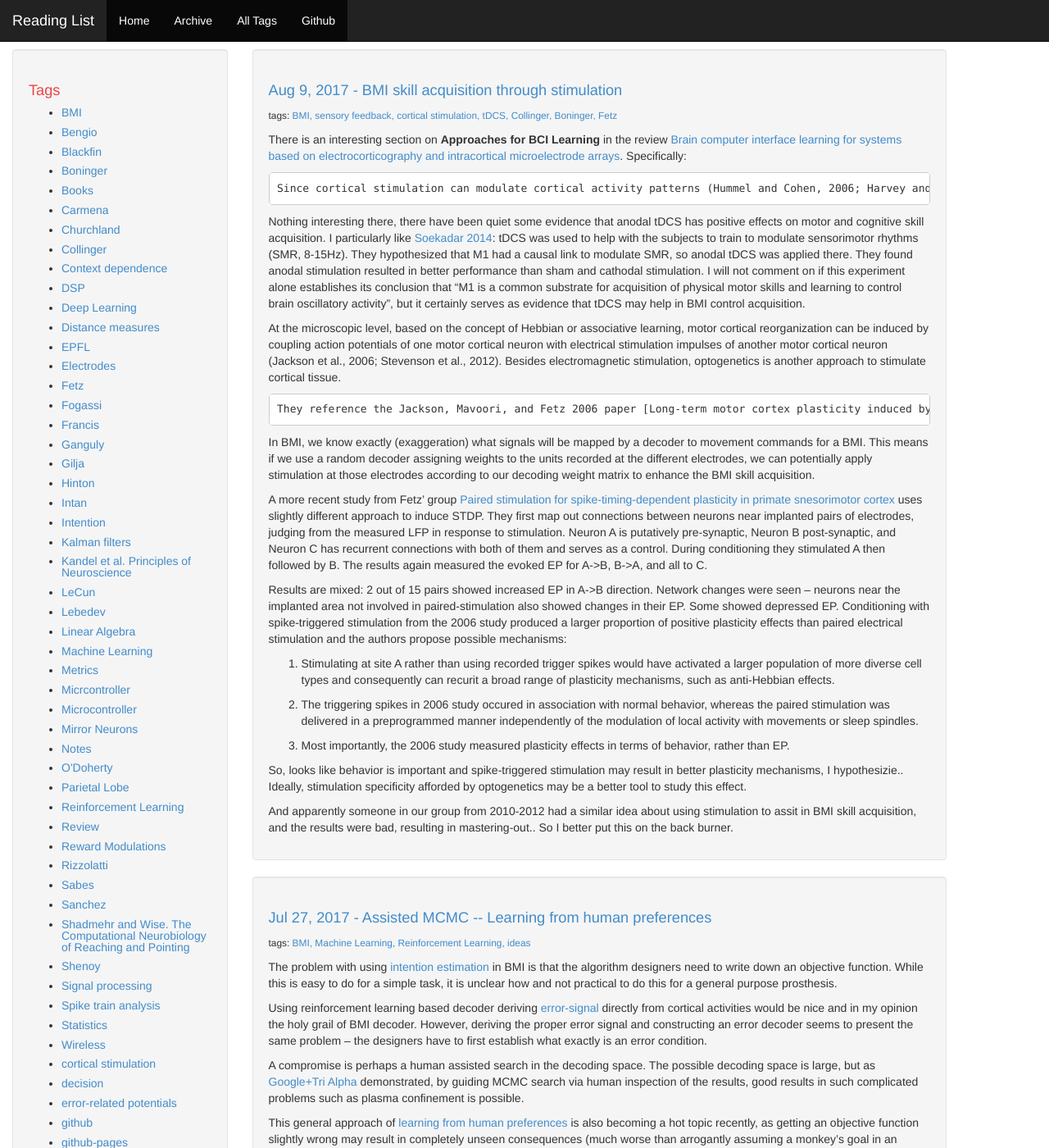
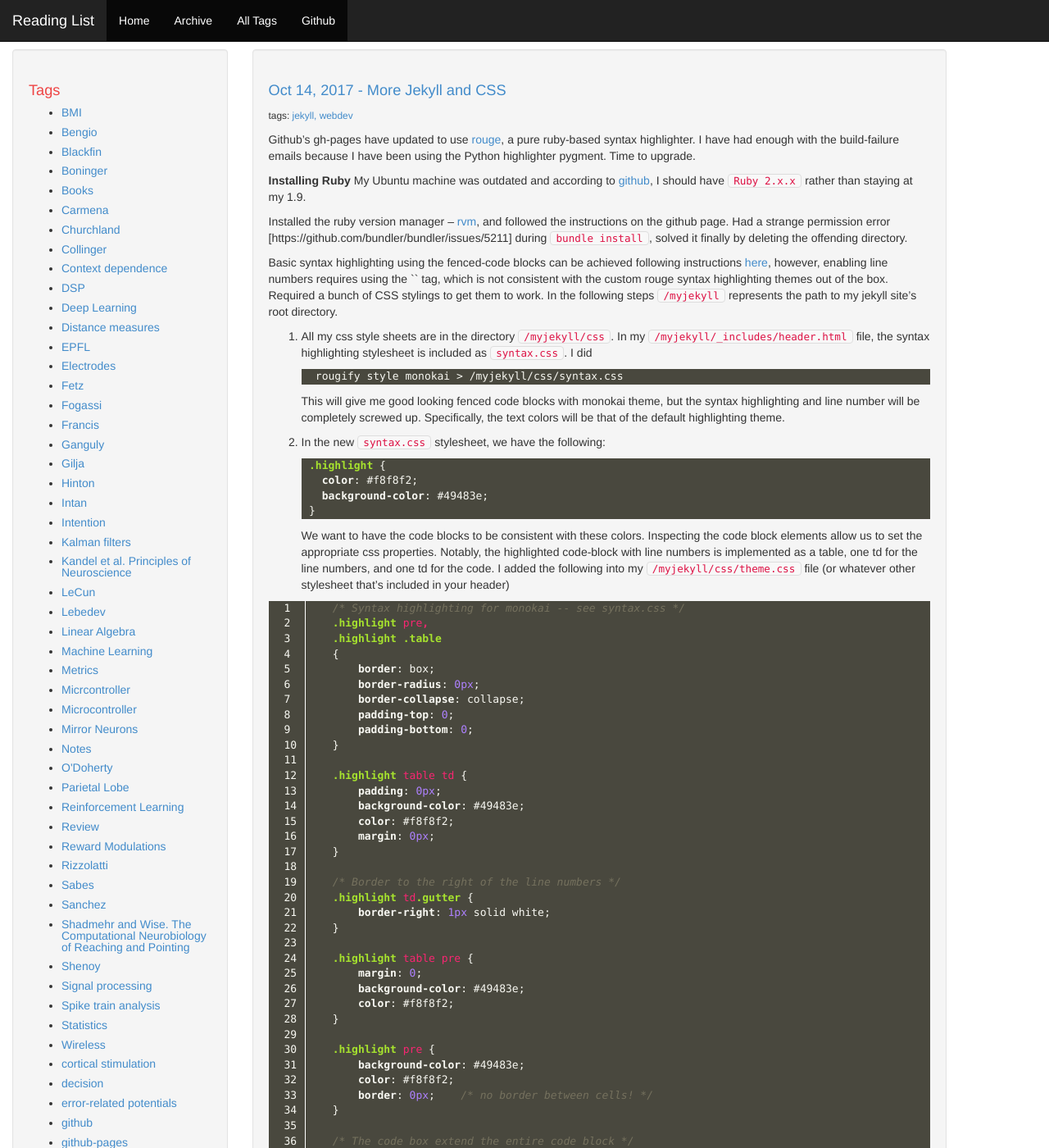
Before and after one commit to allenyin/reading_list, a Jekyll site: the page built from index.html, in a window 1280 px wide and 1400 px high. Shown: the whole window at 82% size. Built offline with Jekyll 4.4.1, drawn with Linux system fonts in a browser that asks for light colours; formulas are drawn with MathJax 3; the list of posts is cut into pages by our own code; some of the changed text lies outside the part shown.

Commit message:
Updated syntax highlighting to rouge. Updated syntax highlighting css config to look gucci

````diff
--- /dev/null
+++ b/Gemfile
@@ -0,0 +1,2 @@
+source 'https://rubygems.org'
+gem 'github-pages', group: :jekyll_plugins
--- a/_config.yml
+++ b/_config.yml
@@ -27,11 +27,20 @@ comments: false
 permalink: /:year/:month/:title
 paginate: 20
 
-highlighter: pygments
+highlighter: rouge
 markdown: kramdown
 kramdown:
-    input: GFM
-redcarpet:
-  extensions: ["no_intra_emphasis", "fenced_code_blocks", "autolink", "tables", "with_toc_data", "strikethrough"]
+    #input: GFM
+    auto_ids: true
+    syntax_highlighter: rouge
+
+    # Options taken from https://github.com/jekyll/jekyll/issues/4619
+    #syntax_highlighter_opts:
+    #    css_class: 'highlight'
+    #    span:
+    #        line_numbers: false
+    #    block:
+    #        line_numbers: true
+    #        start_line: 1
 
 exclude: ['README.md', 'LICENSE']
--- /dev/null
+++ b/_posts/2017-10-14-chiSquare.md
@@ -0,0 +1,44 @@
+---
+layout: post
+title: "Chi-squared post-hoc test, and how trolly statistical testing is"
+date: 2017-10-14
+comments: false
+tags: [Statistics]
+---
+
+[Chi-squared test](https://en.wikipedia.org/wiki/Chi-squared_test) is any statistical hypothesis test wherein the sampling distribution of the test statistic is a chi-squared distribution when the null hypothesis is true. It is commonly used to determine whether there is a significant difference between the expected frequencies and the observed frequencies in one or more categories.
+
+The calculations for this test is fairly simple, [good examples](https://onlinecourses.science.psu.edu/statprogram/node/158), and is used to compare if the *proportions* of a category in a group is significantly different than *expected*.
+
+---------------------------
+On first look, the difference between ANOVA and Chi-squared is pretty [straight-forward](http://researchbasics.education.uconn.edu/anova_regression_and_chi-square/). ANOVA tries to identify whether the variances observed in a dependent variable can be explained by different flevels in categorical independent variables.
+
+*Do hours of sleep affect health?* (One-way ANOVA)
+
+*Do gender and hours of sleep affect health?* (Two-way ANOVA)
+
+Using ANOVA, we would survey a bunch of people about their hours of sleep, gender, and healthy. Suppose we divide hours of sleep into 3 levels, and the health score varies from 1:10. In one-way ANOVA, for example, we would get the mean and standard deviation of the health scores for people with low, medium, or high hours of sleep. Depending on the overlap between those distributions, we can either reject or fail to reject the hypothesis that hours of sleep affect health.
+
+Chi-squared can also be used to answer if there's a relationship between hours of sleep and health. We can build a contingency table where the columns are level of sleep, and the rows are level of health score. The chi-squared test would then tell us if the number of people in each cell is expected.
+
+Of course, we can also simply divide the health score into either high or low, and make a logistic regression where the independent variable is the hours of sleep.
+
+ANOVA is probably the most appropriate test here. Different people would give different answeres to the [same question](https://www.researchgate.net/post/Is_this_an_ANOVA_or_Chi-Square_problem). The point is that simply saying "chi-squared test deals with count data" is right and wrong at the same time. But I digress
+
+-----------------------------
+
+So, chi-squared test itself serves as an omnibus test like ANOVA, indicating whether the observed counts or cells in the contingency table are significantly different from expected. But it does not tell us which cell. In ANOVA, there is post-hoc testing, and MATLAB handles it very easily by passing the result from `anova1` or `anovan` into `multcompare`, which would further handle multiple comparison.
+
+In comparison, post-hoc chi-squared test is not as common -- MATLAB does not have one and it is not well-documented in other packages like SPSS.
+
+There are several methods [documented](http://pareonline.net/getvn.asp?v=20&n=8). My favorite, and probably most intuitive one is [residual method by *Beasley and Shumacker 1995*](http://www.soph.uab.edu/statgenetics/people/mbeasley/Beasley-Schumacker-1995-JXE-CTA.pdf). After the omnibus chi-squared test rejects null hypothesis, post-hoc steps include:
+
+1. Make the contingency table $$M$$ as in any Chi-squared test.
+
+2. Get the expected value $$E(i,j)$$ for each cell. If $$[i,j]$$ indexes the table $$M$$, then $$E(i,j)=(\sum_{i'}M(i',j))( \sum_{j'}M(i,j')) / n$$, where $$n=\sum_{i'}\sum_{j'}M(i',j')$$.
+
+3. Obtain standardized residuals for each cell: $$e(i,j)=\frac{M(i,j)-E(i,j)}{\sqrt{E(i,j)}}$$. These values are equivalent to the square root of each cell's chi-squared values.
+
+4. The standardized residuals follow a standard normal distribution. So we can obtain two-tailed or one-tailed pvalues from them. Multiple comparison procedure can be applied as usual to the resulting pvalues.
+
+MATLAB implementation [here](https://github.com/allenyin/util_scripts/blob/master/chi_squared.m).
--- /dev/null
+++ b/_posts/2017-10-14-jekyllChanges.md
@@ -0,0 +1,103 @@
+---
+layout: post
+title: "More Jekyll and CSS"
+date: 2017-10-14
+comments: false
+tags: [jekyll, webdev]
+---
+
+Github's gh-pages have updated to use [rouge](https://github.com/jneen/rouge), a pure ruby-based syntax highlighter. I have had enough with the build-failure emails because I have been using the Python highlighter pygment. Time to upgrade.
+
+**Installing Ruby**
+My Ubuntu machine was outdated and according to [github](https://help.github.com/articles/setting-up-your-github-pages-site-locally-with-jekyll/), I should have `Ruby 2.x.x` rather than staying at my 1.9.
+
+Installed the ruby version manager -- [rvm](https://github.com/rvm/ubuntu_rvm), and followed the instructions on the github page. Had a strange permission error [https://github.com/bundler/bundler/issues/5211] during `bundle install`, solved it finally by deleting the offending directory.
+
+Basic syntax highlighting using the fenced-code blocks can be achieved following instructions [here](https://benhur07b.github.io/2017/03/25/add-syntax-highlighting-to-your-jekyll-site-with-rouge.html), however, enabling line numbers requires using the `{{% highlight language linenos %}}` tag, which is not consistent with the custom rouge syntax highlighting themes out of the box. Required a bunch of CSS stylings to get them to work. In the following steps `/myjekyll` represents the path to my jekyll site's root directory.
+
+1. All my css style sheets are in the directory `/myjekyll/css`. In my `/myjekyll/_includes/header.html` file, the syntax highlighting stylesheet is included as `syntax.css`. I did
+
+    ```
+    rougify style monokai > /myjekyll/css/syntax.css
+    ```
+  This will give me good looking fenced code blocks with monokai theme, but the syntax highlighting and line number will be completely screwed up. Specifically, the text colors will be that of the default highlighting theme.
+
+2. In the new `syntax.css` stylesheet, we have the following:
+
+   ``` css
+   .highlight {
+     color: #f8f8f2;
+     background-color: #49483e;
+   }
+   ```
+
+   We want to have the code blocks to be consistent with these colors. Inspecting the code block elements allow us to set the appropriate css properties. Notably, the highlighted code-block with line numbers is implemented as a table, one td for the line numbers, and one td for the code. I added the following into my `/myjekyll/css/theme.css` file (or whatever other stylesheet that's included in your header)
+
+   {% highlight css linenos %}
+   /* Syntax highlighting for monokai -- see syntax.css */
+   .highlight pre,
+   .highlight .table
+   {
+       border: box;
+       border-radius: 0px;
+       border-collapse: collapse;
+       padding-top: 0;
+       padding-bottom: 0;
+   }
+
+   .highlight table td {
+       padding: 0px;
+       background-color: #49483e;
+       color: #f8f8f2;
+       margin: 0px;
+   }
+
+   /* Border to the right of the line numbers */
+   .highlight td.gutter {
+       border-right: 1px solid white;
+   }
+
+   .highlight table pre {
+       margin: 0;
+       background-color: #49483e;
+       color: #f8f8f2;
+   }
+
+   .highlight pre {
+       background-color: #49483e;
+       color: #f8f8f2;
+       border: 0px;    /* no border between cells! */
+   }
+
+   /* The code box extend the entire code block */
+   .highlight table td.code {
+       width: 100%;
+   }
+   {% endhighlight %}
+
+{:start="3"}
+3. The fenced code-block by default wraps a long line instead of creating a horizontal scrollbar, unlike using the highlight tag. According to [the internet](https://stackoverflow.com/questions/36612856/prevent-line-wraps-of-code-blocks-using-jekyll-kramdown-and-rouge), this can be done by adding to the style sheet:
+
+    ``` css
+    /* fence-block style highlighting */
+    pre code {
+        white-space: pre;
+    }
+    ```
+
+4. One last modification for in-line code highlighting:
+
+    ``` css
+    /* highlighter-rouge */
+    code.highlighter-rouge {
+        background-color: #f8f8f8;
+        border: 1px solid #ddd;
+        border-radius: 4px;
+        padding: 0 0.5em;
+        color: #d14;
+    }
+    ```
+
+5. A finally thing that is broken about the `{{% highlight %}}` tag is that using it inside a list will break the list. In this post, all items after the list with line numbers have started their number all over agian. According to [the ticket here](https://github.com/jekyll/jekyll/issues/588), there is no easy solution to this because it is related to the kramdown parser. Using different indentation (3 spaces or 4 spaces) in list items does not change.
+
+    Some imperfect solutions are suggested [here](https://stackoverflow.com/questions/35858704/jekyll-kramdown-code-in-ordered-list-number-reset#41917631) and [here](https://stackoverflow.com/questions/17995467/how-can-i-put-a-liquid-tag-highlight-in-an-ordered-list). None can fix the indentation problem. But, by placing `{{:start="3"}}` one line before my third list item allows the following items to have the correct numbering.
--- a/css/syntax.css
+++ b/css/syntax.css
@@ -1,60 +1,211 @@
-.highlight  { background: #ffffff; }
-.highlight .c { color: #999988; font-style: italic } /* Comment */
-.highlight .err { color: #a61717; background-color: #e3d2d2 } /* Error */
-.highlight .k { font-weight: bold } /* Keyword */
-.highlight .o { font-weight: bold } /* Operator */
-.highlight .cm { color: #999988; font-style: italic } /* Comment.Multiline */
-.highlight .cp { color: #999999; font-weight: bold } /* Comment.Preproc */
-.highlight .c1 { color: #999988; font-style: italic } /* Comment.Single */
-.highlight .cs { color: #999999; font-weight: bold; font-style: italic } /* Comment.Special */
-.highlight .gd { color: #000000; background-color: #ffdddd } /* Generic.Deleted */
-.highlight .gd .x { color: #000000; background-color: #ffaaaa } /* Generic.Deleted.Specific */
-.highlight .ge { font-style: italic } /* Generic.Emph */
-.highlight .gr { color: #aa0000 } /* Generic.Error */
-.highlight .gh { color: #999999 } /* Generic.Heading */
-.highlight .gi { color: #000000; background-color: #ddffdd } /* Generic.Inserted */
-.highlight .gi .x { color: #000000; background-color: #aaffaa } /* Generic.Inserted.Specific */
-.highlight .go { color: #888888 } /* Generic.Output */
-.highlight .gp { color: #555555 } /* Generic.Prompt */
-.highlight .gs { font-weight: bold } /* Generic.Strong */
-.highlight .gu { color: #aaaaaa } /* Generic.Subheading */
-.highlight .gt { color: #aa0000 } /* Generic.Traceback */
-.highlight .kc { font-weight: bold } /* Keyword.Constant */
-.highlight .kd { font-weight: bold } /* Keyword.Declaration */
-.highlight .kp { font-weight: bold } /* Keyword.Pseudo */
-.highlight .kr { font-weight: bold } /* Keyword.Reserved */
-.highlight .kt { color: #445588; font-weight: bold } /* Keyword.Type */
-.highlight .m { color: #009999 } /* Literal.Number */
-.highlight .s { color: #d14 } /* Literal.String */
-.highlight .na { color: #008080 } /* Name.Attribute */
-.highlight .nb { color: #0086B3 } /* Name.Builtin */
-.highlight .nc { color: #445588; font-weight: bold } /* Name.Class */
-.highlight .no { color: #008080 } /* Name.Constant */
-.highlight .ni { color: #800080 } /* Name.Entity */
-.highlight .ne { color: #990000; font-weight: bold } /* Name.Exception */
-.highlight .nf { color: #990000; font-weight: bold } /* Name.Function */
-.highlight .nn { color: #555555 } /* Name.Namespace */
-.highlight .nt { color: #000080 } /* Name.Tag */
-.highlight .nv { color: #008080 } /* Name.Variable */
-.highlight .ow { font-weight: bold } /* Operator.Word */
-.highlight .w { color: #bbbbbb } /* Text.Whitespace */
-.highlight .mf { color: #009999 } /* Literal.Number.Float */
-.highlight .mh { color: #009999 } /* Literal.Number.Hex */
-.highlight .mi { color: #009999 } /* Literal.Number.Integer */
-.highlight .mo { color: #009999 } /* Literal.Number.Oct */
-.highlight .sb { color: #d14 } /* Literal.String.Backtick */
-.highlight .sc { color: #d14 } /* Literal.String.Char */
-.highlight .sd { color: #d14 } /* Literal.String.Doc */
-.highlight .s2 { color: #d14 } /* Literal.String.Double */
-.highlight .se { color: #d14 } /* Literal.String.Escape */
-.highlight .sh { color: #d14 } /* Literal.String.Heredoc */
-.highlight .si { color: #d14 } /* Literal.String.Interpol */
-.highlight .sx { color: #d14 } /* Literal.String.Other */
-.highlight .sr { color: #009926 } /* Literal.String.Regex */
-.highlight .s1 { color: #d14 } /* Literal.String.Single */
-.highlight .ss { color: #990073 } /* Literal.String.Symbol */
-.highlight .bp { color: #999999 } /* Name.Builtin.Pseudo */
-.highlight .vc { color: #008080 } /* Name.Variable.Class */
-.highlight .vg { color: #008080 } /* Name.Variable.Global */
-.highlight .vi { color: #008080 } /* Name.Variable.Instance */
-.highlight .il { color: #009999 } /* Literal.Number.Integer.Long */
+.highlight table pre { margin: 0; }
+.highlight .c, .highlight .cd {
+  color: #75715e;
+  font-style: italic;
+}
+.highlight .cm {
+  color: #75715e;
+  font-style: italic;
+}
+.highlight .c1 {
+  color: #75715e;
+  font-style: italic;
+}
+.highlight .cp {
+  color: #75715e;
+  font-weight: bold;
+}
+.highlight .cs {
+  color: #75715e;
+  font-weight: bold;
+  font-style: italic;
+}
+/*
+.highlight .err {
+  color: #960050;
+  background-color: #1e0010;
+}
+*/
+.highlight .gi {
+  color: #ffffff;
+  background-color: #324932;
+}
+.highlight .gd {
+  color: #ffffff;
+  background-color: #493131;
+}
+.highlight .ge {
+  color: #000000;
+  font-style: italic;
+}
+.highlight .gr {
+  color: #aa0000;
+}
+.highlight .gt {
+  color: #aa0000;
+}
+.highlight .gh {
+  color: #999999;
+}
+.highlight .go {
+  color: #888888;
+}
+.highlight .gp {
+  color: #555555;
+}
+.highlight .gs {
+  font-weight: bold;
+}
+.highlight .gu {
+  color: #aaaaaa;
+}
+.highlight .k, .highlight .kv {
+  color: #66d9ef;
+  font-weight: bold;
+}
+.highlight .kc {
+  color: #66d9ef;
+  font-weight: bold;
+}
+.highlight .kd {
+  color: #66d9ef;
+  font-weight: bold;
+}
+.highlight .kp {
+  color: #66d9ef;
+  font-weight: bold;
+}
+.highlight .kr {
+  color: #66d9ef;
+  font-weight: bold;
+}
+.highlight .kt {
+  color: #66d9ef;
+  font-weight: bold;
+}
+.highlight .kn {
+  color: #f92672;
+  font-weight: bold;
+}
+.highlight .ow {
+  color: #f92672;
+  font-weight: bold;
+}
+.highlight .o {
+  color: #f92672;
+  font-weight: bold;
+}
+.highlight .mf {
+  color: #ae81ff;
+}
+.highlight .mh {
+  color: #ae81ff;
+}
+.highlight .il {
+  color: #ae81ff;
+}
+.highlight .mi {
+  color: #ae81ff;
+}
+.highlight .mo {
+  color: #ae81ff;
+}
+.highlight .m, .highlight .mb, .highlight .mx {
+  color: #ae81ff;
+}
+.highlight .se {
+  color: #ae81ff;
+}
+.highlight .sb {
+  color: #e6db74;
+}
+.highlight .sc {
+  color: #e6db74;
+}
+.highlight .sd {
+  color: #e6db74;
+}
+.highlight .s2 {
+  color: #e6db74;
+}
+.highlight .sh {
+  color: #e6db74;
+}
+.highlight .si {
+  color: #e6db74;
+}
+.highlight .sx {
+  color: #e6db74;
+}
+.highlight .sr {
+  color: #e6db74;
+}
+.highlight .s1 {
+  color: #e6db74;
+}
+.highlight .ss {
+  color: #e6db74;
+}
+.highlight .s {
+  color: #e6db74;
+}
+.highlight .na {
+  color: #a6e22e;
+}
+.highlight .nc {
+  color: #a6e22e;
+  font-weight: bold;
+}
+.highlight .nd {
+  color: #a6e22e;
+  font-weight: bold;
+}
+.highlight .ne {
+  color: #a6e22e;
+  font-weight: bold;
+}
+.highlight .nf {
+  color: #a6e22e;
+  font-weight: bold;
+}
+.highlight .no {
+  color: #66d9ef;
+}
+.highlight .bp {
+  color: #f8f8f2;
+}
+.highlight .nb {
+  color: #f8f8f2;
+}
+.highlight .ni {
+  color: #f8f8f2;
+}
+.highlight .nn {
+  color: #f8f8f2;
+}
+.highlight .vc {
+  color: #f8f8f2;
+}
+.highlight .vg {
+  color: #f8f8f2;
+}
+.highlight .vi {
+  color: #f8f8f2;
+}
+.highlight .nv {
+  color: #f8f8f2;
+}
+.highlight .w {
+  color: #f8f8f2;
+}
+.highlight .nl {
+  color: #f8f8f2;
+  font-weight: bold;
+}
+.highlight .nt {
+  color: #f92672;
+}
+.highlight {
+  color: #f8f8f2;
+  background-color: #49483e;
+}
--- a/css/theme.css
+++ b/css/theme.css
@@ -57,15 +57,61 @@ body {
     width: 80%;
 }
 
-table.highlighttable {
-    overflow-x:auto;
-    display:block;
+/* highlighter-rouge */
+code.highlighter-rouge {
+    background-color: #f8f8f8;
+    border: 1px solid #ddd;
+    border-radius: 4px;
+    padding: 0 0.5em;
+    color: #d14;
 }
 
-table.highlighttable td.code {
-    width:100%;
-}
-
+/* fence-block style highlighting */
 pre code {
     white-space: pre;
 }
+
+/* Block quote */
+blockquote {
+    color: #555;
+    font-size: 14px;
+}
+
+/* Syntax highlighting for monokai -- see syntax.css */
+.highlight pre,
+.highlight .table
+{
+    border: box;
+    border-radius: 0px;
+    border-collapse: collapse;
+    padding-top: 0;
+    padding-bottom: 0;
+}
+
+.highlight table td {
+    padding: 0px;
+    background-color: #49483e;
+    color: #f8f8f2;
+    margin: 0px;
+}
+
+.highlight td.gutter {
+    border-right: 1px solid white;
+}
+
+.highlight table pre {
+    margin: 0;
+    background-color: #49483e;
+    color: #f8f8f2;
+}
+
+.highlight pre {
+    background-color: #49483e;
+    color: #f8f8f2;
+    border: 0px;    /* no border between cells! */
+}
+
+/* The code box extend the entire code block */
+.highlight table td.code {
+    width: 100%;
+}
--- a/steps.txt
+++ b/steps.txt
@@ -18,3 +18,7 @@
 
 10) Style site by ripping off parts of the html files in _include/
 now??
+
+---------------------------
+1) Install ruby with rvm, currently using 2.4.
+2) jekyll install: https://help.github.com/articles/setting-up-your-github-pages-site-locally-with-jekyll/
````
Also changed, not shown: _posts/2017-02-24-FemtoBeacon.md (+4 -5 lines), _posts/2017-08-07-BMISkillAcquisitionThruStim.md (+4 -14 lines).
